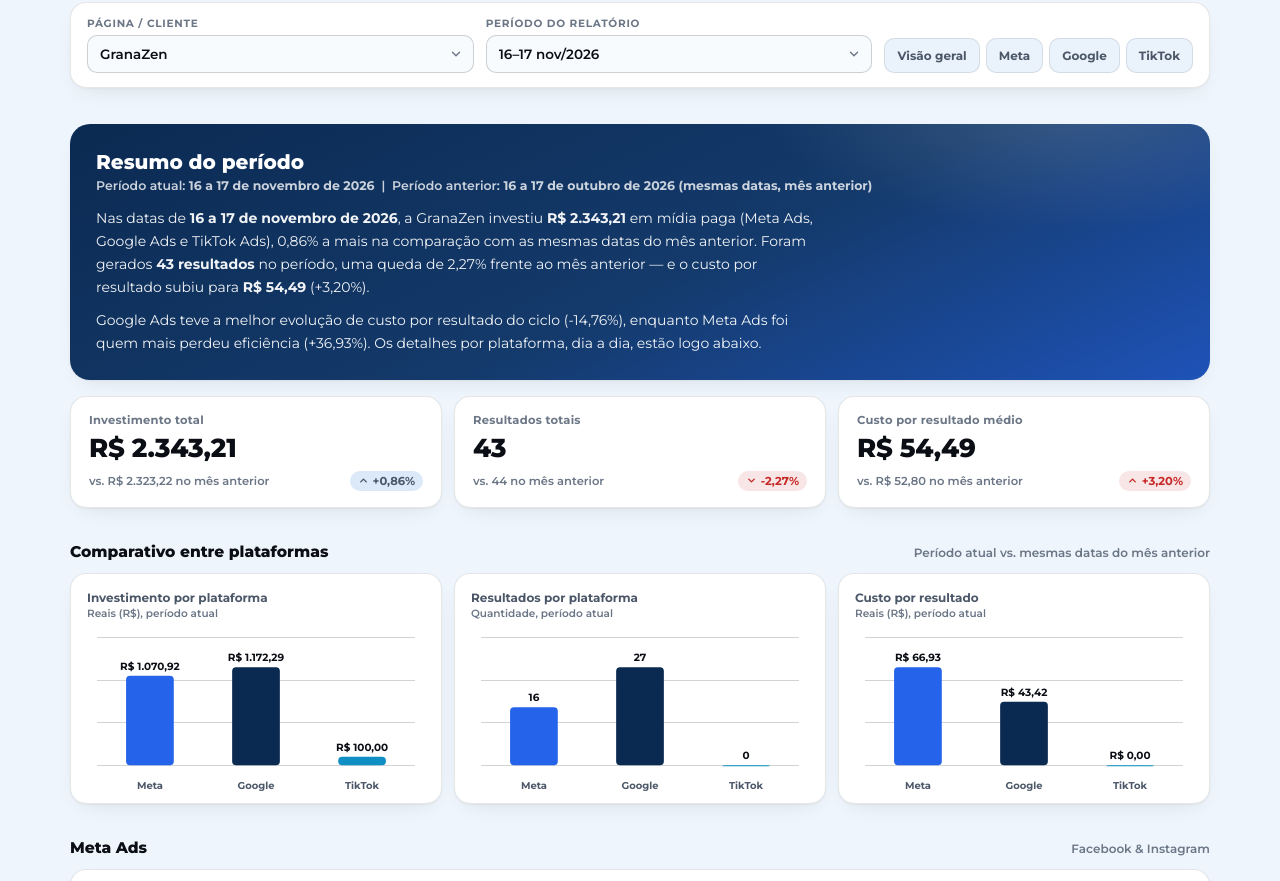
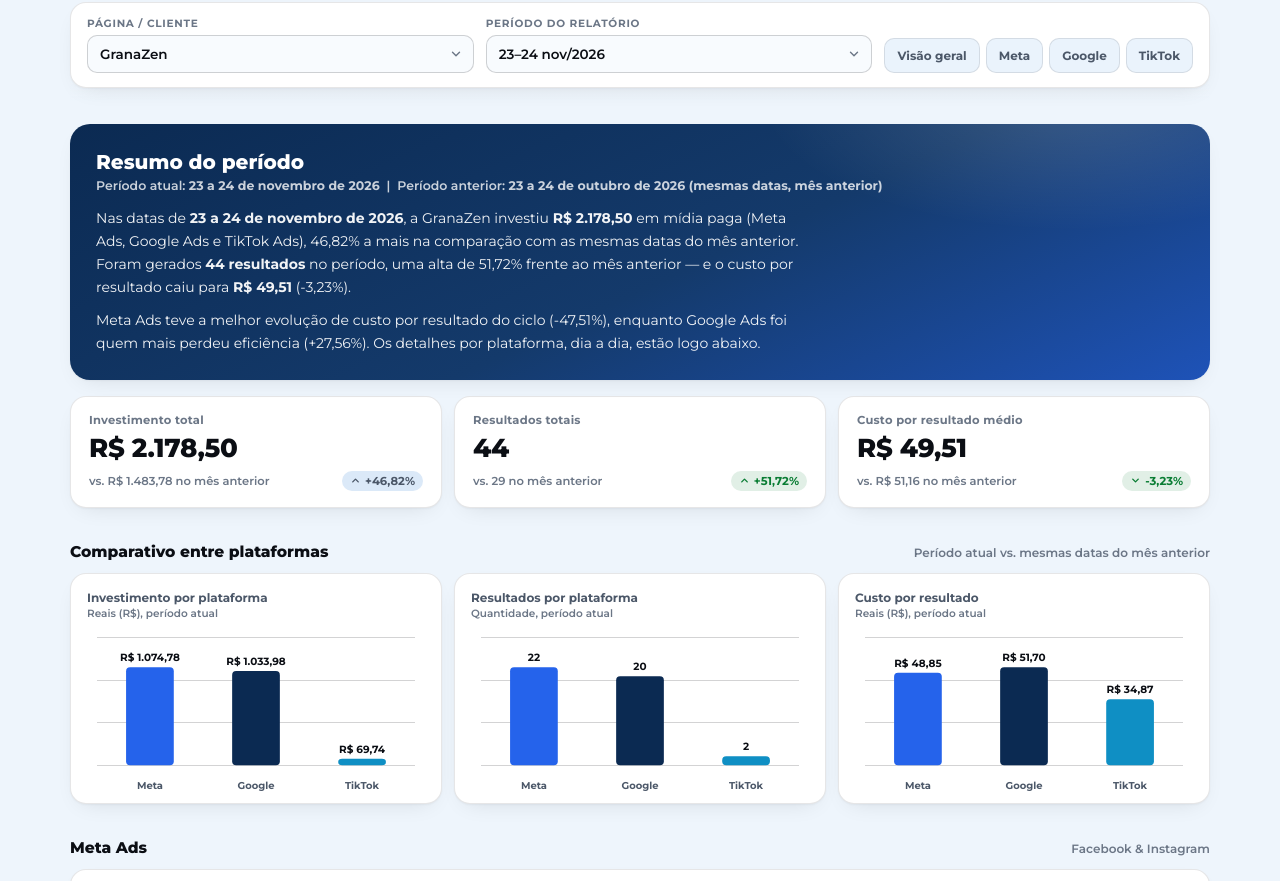
Before and after one commit to felipeprestestdg-ai/painel-granazen, a plain HTML site: page index.html in a window 1280 px wide. Shown: the part 74-955 px from the top of the page. Drawn offline with Linux system fonts and the light colour scheme.

Commit message:
Atualiza painel: ciclos 21-22/11 e 23-24/11/2026

```diff
--- a/index.html
+++ b/index.html
@@ -619,6 +619,100 @@ const DATA = {
       name: "GranaZen",
       periods: [
         {
+          id: "2026-11-23_24",
+          label: "23–24 nov/2026",
+          atualRangeLabel: "23 a 24 de novembro de 2026",
+          anteriorRangeLabel: "23 a 24 de outubro de 2026 (mesmas datas, mês anterior)",
+          platforms: {
+            meta: {
+              name: "Meta Ads", sub: "Facebook &amp; Instagram",
+              days: [
+                {date:"23/11",period:"atual",invest:522.87,results:9,cpr:58.10},
+                {date:"24/11",period:"atual",invest:551.91,results:13,cpr:42.45},
+                {date:"23/10",period:"anterior",invest:216.12,results:2,cpr:108.06},
+                {date:"24/10",period:"anterior",invest:156.15,results:2,cpr:78.08}
+              ],
+              atual: {invest:1074.78, results:22, cpr:48.85},
+              anterior: {invest:372.27, results:4, cpr:93.07},
+              varInvest:188.71, varResults:450.00, varCpr:-47.51
+            },
+            google: {
+              name: "Google Ads", sub: "Rede de Pesquisa &amp; Display",
+              days: [
+                {date:"23–24/11",period:"atual",invest:1033.98,results:20,cpr:51.70},
+                {date:"23–24/10",period:"anterior",invest:1013.22,results:25,cpr:40.53}
+              ],
+              atual: {invest:1033.98, results:20, cpr:51.70},
+              anterior: {invest:1013.22, results:25, cpr:40.53},
+              varInvest:2.05, varResults:-20.00, varCpr:27.56
+            },
+            tiktok: {
+              name: "TikTok Ads", sub: "In-Feed &amp; Spark Ads",
+              days: [
+                {date:"23–24/11",period:"atual",invest:69.74,results:2,cpr:34.87},
+                {date:"23–24/10",period:"anterior",invest:98.29,results:0,cpr:0.00}
+              ],
+              atual: {invest:69.74, results:2, cpr:34.87},
+              anterior: {invest:98.29, results:0, cpr:0.00},
+              varInvest:-29.05, varResults:0.00, varCpr:0.00
+            }
+          },
+          totals: {
+            atual: {invest:2178.50, results:44, cpr:49.51},
+            anterior: {invest:1483.78, results:29, cpr:51.16},
+            varInvest:46.82, varResults:51.72, varCpr:-3.23
+          }
+        },
+        {
+          id: "2026-11-21_22",
+          label: "21–22 nov/2026",
+          atualRangeLabel: "21 a 22 de novembro de 2026",
+          anteriorRangeLabel: "21 a 22 de outubro de 2026 (mesmas datas, mês anterior)",
+          platforms: {
+            meta: {
+              name: "Meta Ads", sub: "Facebook &amp; Instagram",
+              days: [
+                {date:"21/11",period:"atual",invest:434.74,results:7,cpr:62.11},
+                {date:"22/11",period:"atual",invest:568.74,results:5,cpr:113.75},
+                {date:"21/10",period:"anterior",invest:315.48,results:8,cpr:39.44},
+                {date:"22/10",period:"anterior",invest:291.60,results:4,cpr:72.90}
+              ],
+              atual: {invest:1003.48, results:12, cpr:83.62},
+              anterior: {invest:607.08, results:12, cpr:50.59},
+              varInvest:65.30, varResults:0.00, varCpr:65.29
+            },
+            google: {
+              name: "Google Ads", sub: "Rede de Pesquisa &amp; Display",
+              days: [
+                {date:"21/11",period:"atual",invest:327.50,results:8,cpr:40.94},
+                {date:"22/11",period:"atual",invest:421.16,results:10,cpr:42.12},
+                {date:"21/10",period:"anterior",invest:534.35,results:11,cpr:48.58},
+                {date:"22/10",period:"anterior",invest:541.68,results:6,cpr:90.28}
+              ],
+              atual: {invest:748.66, results:18, cpr:41.59},
+              anterior: {invest:1076.03, results:17, cpr:63.30},
+              varInvest:-30.42, varResults:5.88, varCpr:-34.30
+            },
+            tiktok: {
+              name: "TikTok Ads", sub: "In-Feed &amp; Spark Ads",
+              days: [
+                {date:"21/11",period:"atual",invest:17.80,results:5,cpr:3.56},
+                {date:"22/11",period:"atual",invest:19.23,results:0,cpr:0.00},
+                {date:"21/10",period:"anterior",invest:51.70,results:1,cpr:51.70},
+                {date:"22/10",period:"anterior",invest:49.31,results:0,cpr:0.00}
+              ],
+              atual: {invest:37.03, results:5, cpr:7.41},
+              anterior: {invest:101.01, results:1, cpr:101.01},
+              varInvest:-63.34, varResults:400.00, varCpr:-92.66
+            }
+          },
+          totals: {
+            atual: {invest:1789.17, results:35, cpr:51.12},
+            anterior: {invest:1784.12, results:30, cpr:59.47},
+            varInvest:0.28, varResults:16.67, varCpr:-14.04
+          }
+        },
+        {
           id: "2026-11-16_17",
           label: "16–17 nov/2026",
           atualRangeLabel: "16 a 17 de novembro de 2026",
```
